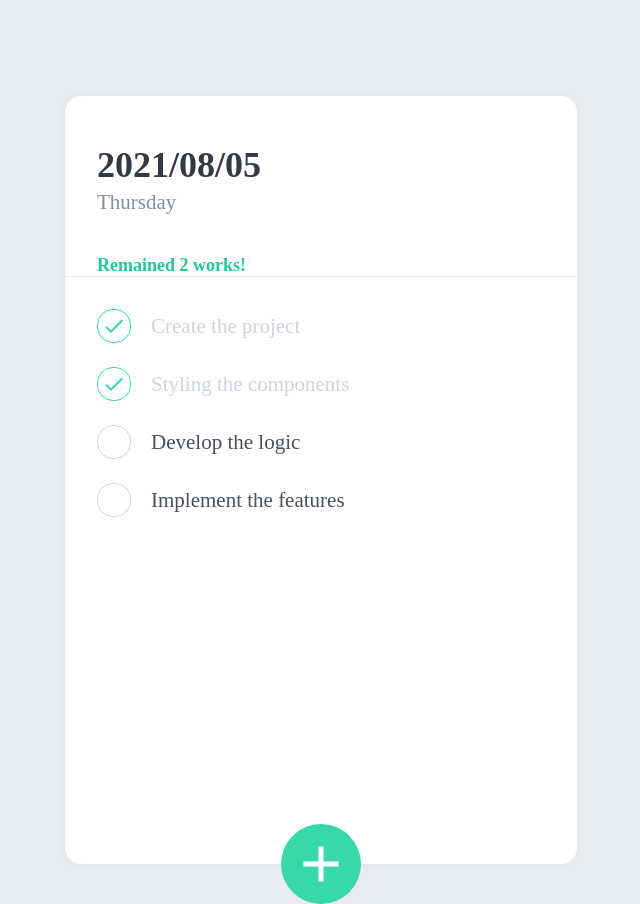
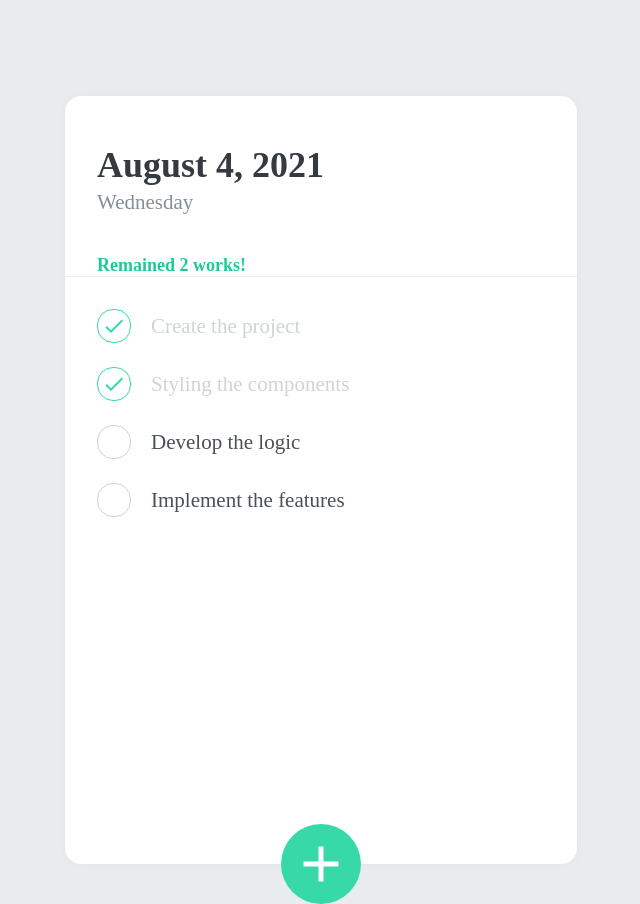
Before and after one commit to jeo19/mashup-todolist, a React (Create React App) app: page / in a window 1280 px wide. Shown: the whole page, without its empty margins (319-959 px from the left). Built offline with nearby package versions, Linux system fonts and the light colour scheme.

Commit message:
feat:Implement the view of a Date string on the TodoHead component

```diff
--- a/src/components/TodoHead.js
+++ b/src/components/TodoHead.js
@@ -32,10 +32,17 @@
 function TodoHead() {
   const todos = useTodoState();
   const undoneTasks = todos.filter((todo) => !todo.done);
+  const today = new Date();
+  const dateString = today.toLocaleDateString("en-US", {
+    year: "numeric",
+    month: "long",
+    day: "numeric",
+  });
+  const dayName = today.toLocaleDateString("en-US", { weekday: "long" });
   return (
     <TodoHeadBlock>
-      <h1>2021/08/05</h1>
-      <div className="day">Thursday</div>
+      <h1>{dateString}</h1>
+      <div className="day">{dayName}</div>
       <div className="tasks-left">Remained {undoneTasks.length} works!</div>
     </TodoHeadBlock>
   );
```
